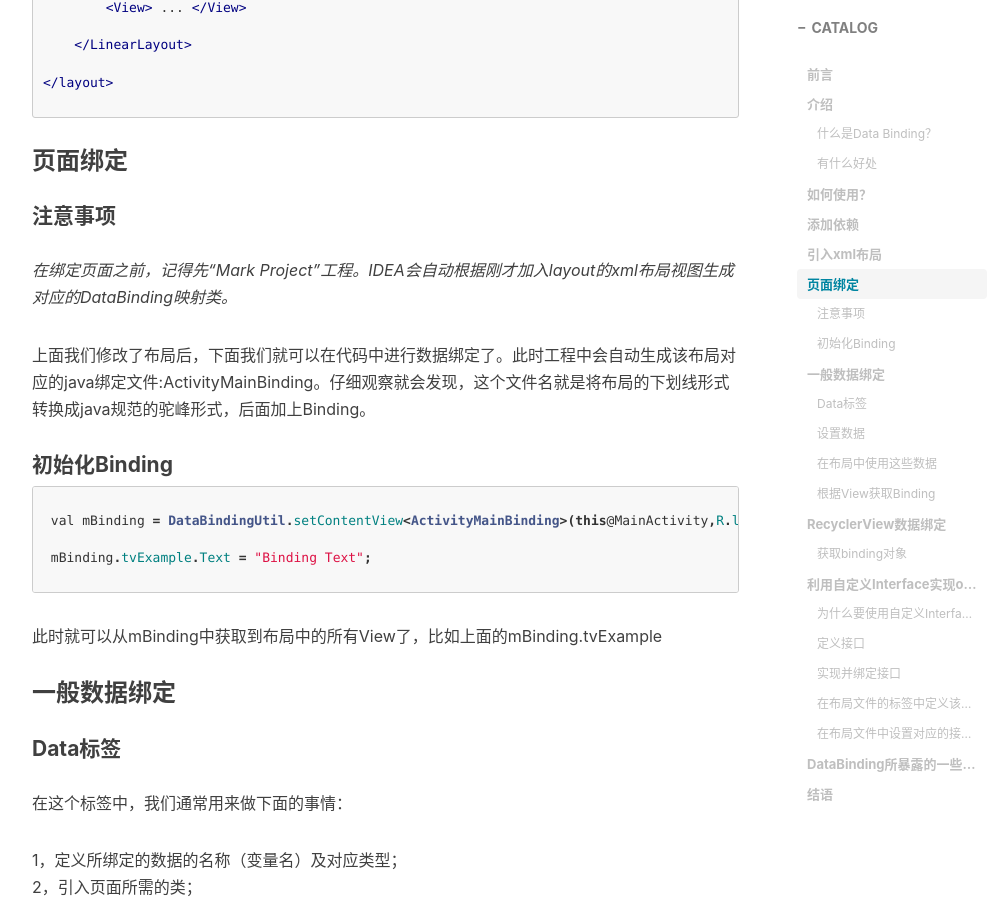
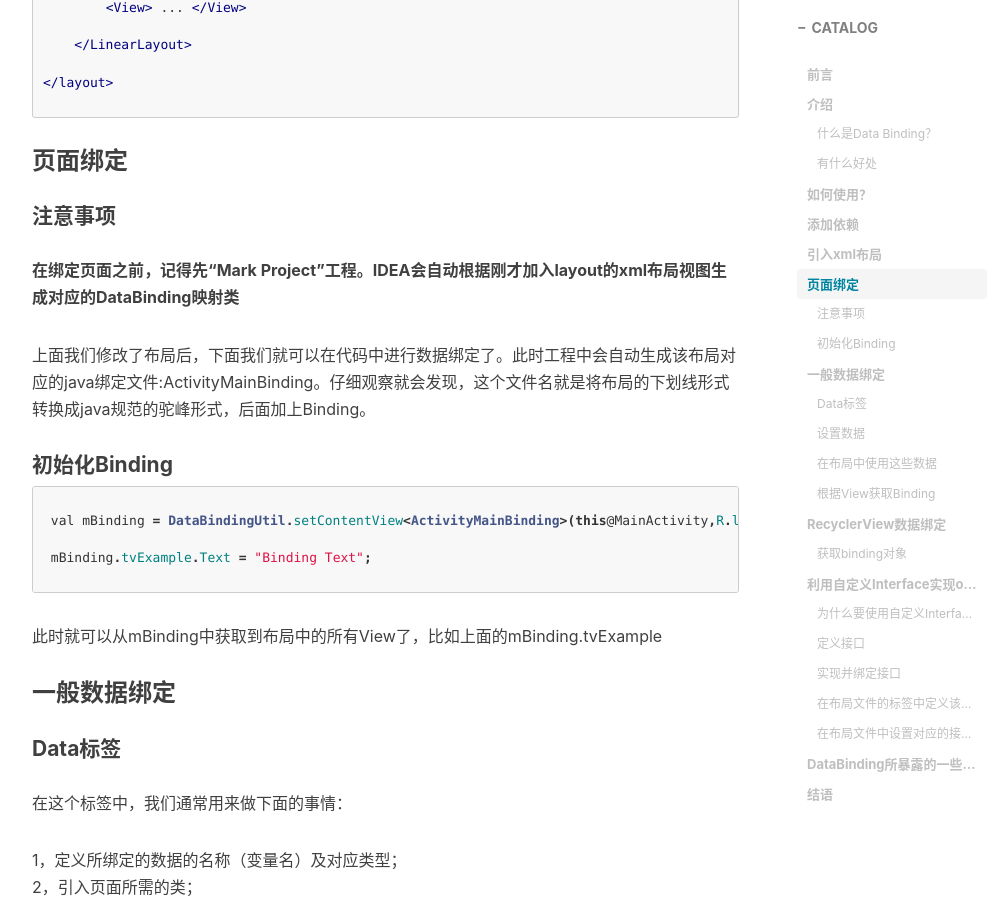
Before and after one commit to toeii/toeii.github.io, a Jekyll site: the page built from _posts/2019-08-07-Android JetPack全家桶(九)之DataBinding数据绑定.md, in a window 1280 px wide and 900 px high, scrolled down 2580 px. Shown: the whole window, without its empty margins (233-1239 px from the left). Built offline with Jekyll 4.4.1, drawn with Linux system fonts in a browser that asks for light colours; nearby versions of some CDN libraries; comment, search, counter and statistics services are not loaded.

```diff
--- a/_posts/2019-08-07-Android JetPack全家桶(九)之DataBinding数据绑定.md
+++ b/_posts/2019-08-07-Android JetPack全家桶(九)之DataBinding数据绑定.md
@@ -106,7 +106,7 @@ gradle.properties
 
 #### 注意事项
 
-*在绑定页面之前，记得先“Mark Project”工程。IDEA会自动根据刚才加入layout的xml布局视图生成对应的DataBinding映射类。*
+**在绑定页面之前，记得先“Mark Project”工程。IDEA会自动根据刚才加入layout的xml布局视图生成对应的DataBinding映射类**
 
 上面我们修改了布局后，下面我们就可以在代码中进行数据绑定了。此时工程中会自动生成该布局对应的java绑定文件:ActivityMainBinding。仔细观察就会发现，这个文件名就是将布局的下划线形式转换成java规范的驼峰形式，后面加上Binding。
 
```
